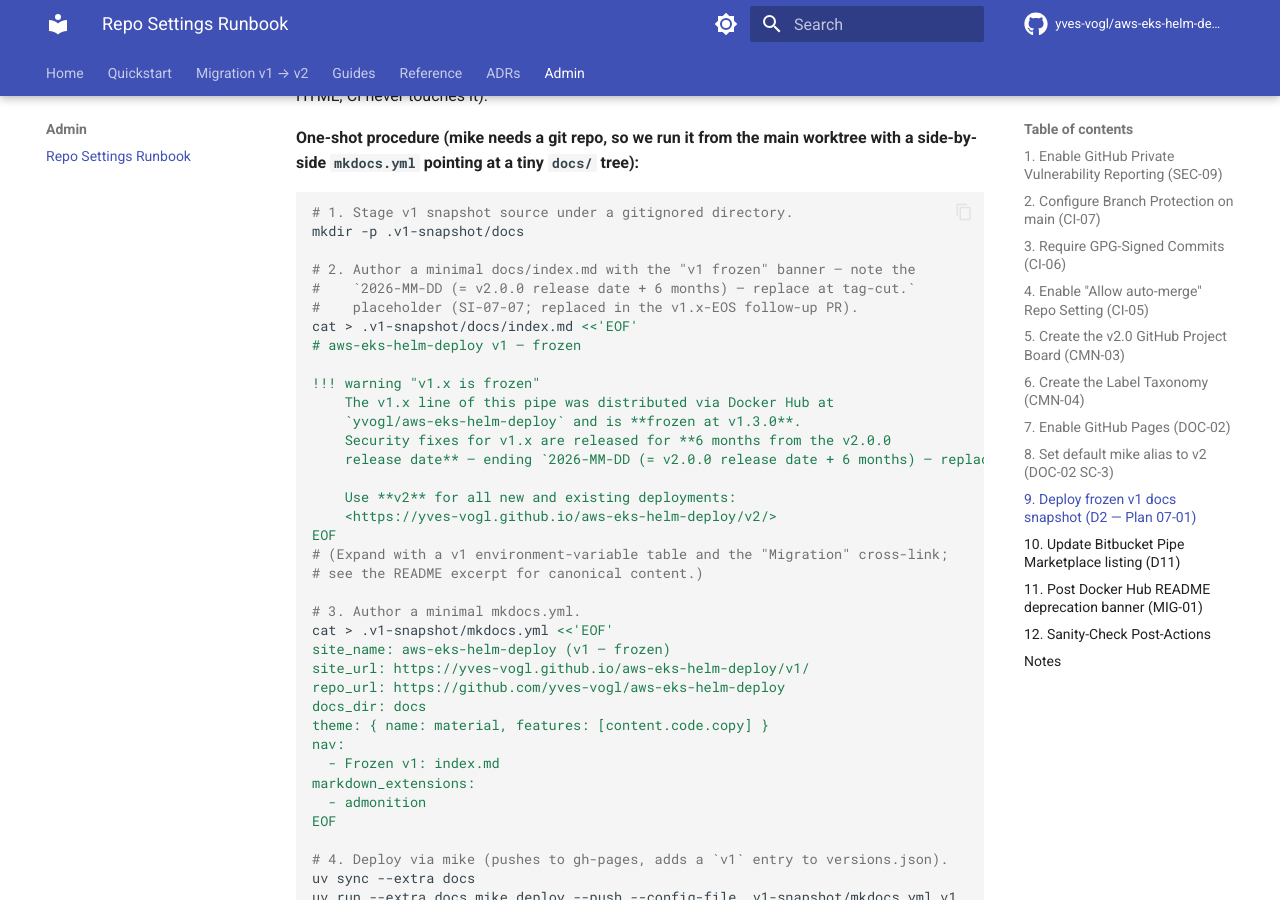
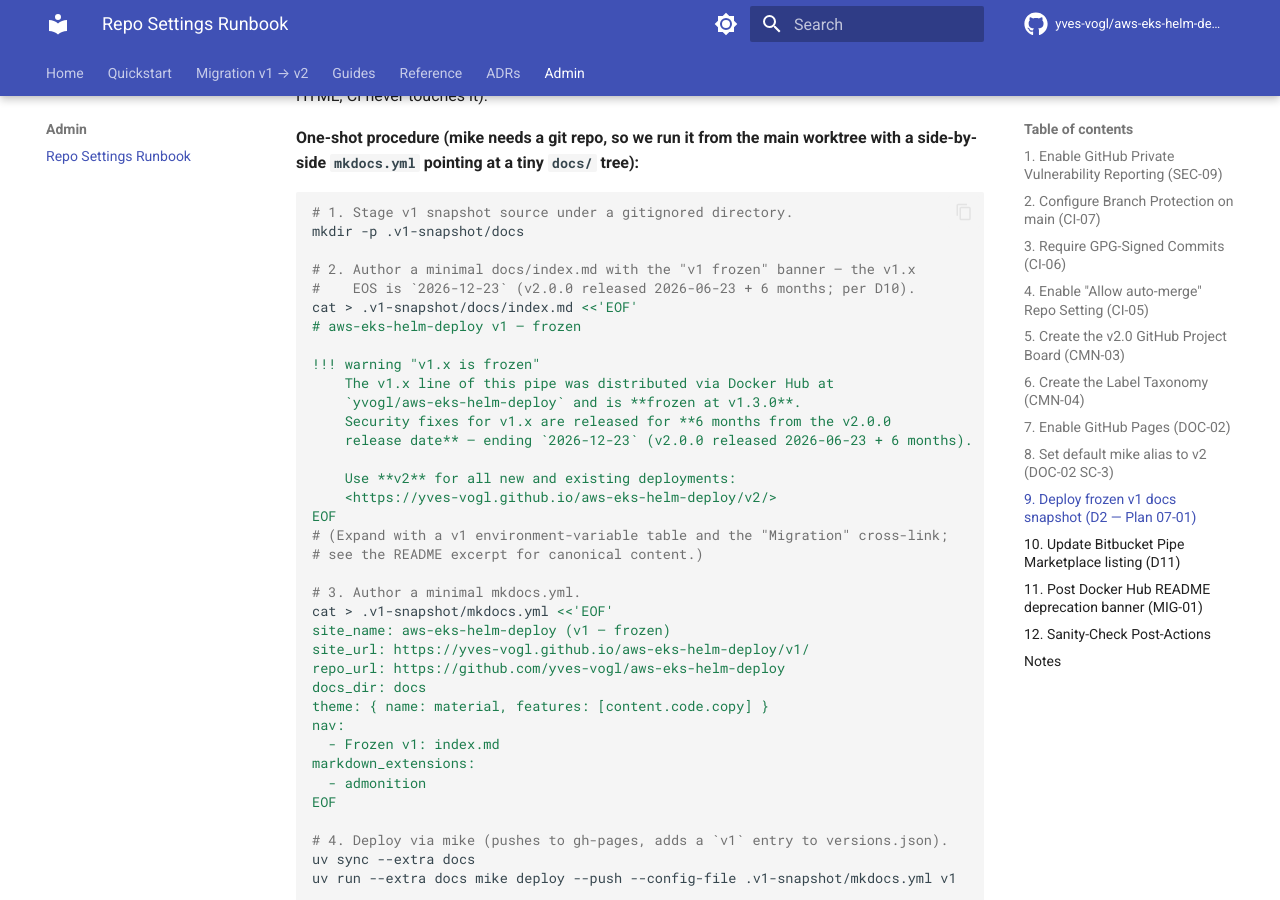
Before and after one commit to yves-vogl/aws-eks-helm-deploy, an MkDocs documentation site: the page built from docs/admin/repo-settings.md, in a window 1280 px wide and 900 px high, scrolled down 6415 px. Built offline with MkDocs 1.6.1 and Material for MkDocs 9.7.7, drawn with Linux system fonts in a browser that asks for light colours; comment, search, counter and statistics services are not loaded; some of the changed text lies outside the part shown.

Commit message:
chore(security): freeze v1.x EOS date — 2026-12-23 (#56)
v2.0.0 released 2026-06-23 → v1.x EOS = 2026-12-23. Placeholder replaced everywhere; structural tests assert absolute date. CI green.

````diff
--- a/docs/admin/repo-settings.md
+++ b/docs/admin/repo-settings.md
@@ -312,9 +312,8 @@
 # 1. Stage v1 snapshot source under a gitignored directory.
 mkdir -p .v1-snapshot/docs
 
-# 2. Author a minimal docs/index.md with the "v1 frozen" banner — note the
-#    `2026-MM-DD (= v2.0.0 release date + 6 months) — replace at tag-cut.`
-#    placeholder (SI-07-07; replaced in the v1.x-EOS follow-up PR).
+# 2. Author a minimal docs/index.md with the "v1 frozen" banner — the v1.x
+#    EOS is `2026-12-23` (v2.0.0 released 2026-06-23 + 6 months; per D10).
 cat > .v1-snapshot/docs/index.md <<'EOF'
 # aws-eks-helm-deploy v1 — frozen
 
@@ -322,7 +321,7 @@
     The v1.x line of this pipe was distributed via Docker Hub at
     `yvogl/aws-eks-helm-deploy` and is **frozen at v1.3.0**.
     Security fixes for v1.x are released for **6 months from the v2.0.0
-    release date** — ending `2026-MM-DD (= v2.0.0 release date + 6 months) — replace at tag-cut.`
+    release date** — ending `2026-12-23` (v2.0.0 released 2026-06-23 + 6 months).
 
     Use **v2** for all new and existing deployments:
     <https://yves-vogl.github.io/aws-eks-helm-deploy/v2/>
@@ -405,7 +404,7 @@
 > version (`:2.0.0`).
 >
 > Security fixes for v1.x are released for 6 months from the v2.0.0 release
-> date — ending `2026-MM-DD (= v2.0.0 release date + 6 months) — replace at tag-cut.`
+> date — ending `2026-12-23` (v2.0.0 released 2026-06-23 + 6 months).
 >
 > Migration guide: https://yves-vogl.github.io/aws-eks-helm-deploy/migration/v1-to-v2/
 ```
@@ -462,8 +461,9 @@
   intent — re-running is harmless but unnecessary).
 - Sections 10–11 (Bitbucket Pipe Marketplace + Docker Hub banner) are web-UI
   only with no programmatic idempotency guarantee; confirm visually.
-- The literal placeholder `2026-MM-DD (= v2.0.0 release date + 6 months) — replace at tag-cut.`
-  is the SI-07-07 invariant; it appears in v2.0 in `SECURITY.md` (Plan 07-06),
+- The v1.x EOS date is `2026-12-23` (v2.0.0 released 2026-06-23 + 6 months;
+  per D10 / SI-07-07). It appears in `SECURITY.md` (Plan 07-06),
   `docs/migration/v1-to-v2.md` (Plan 07-04), AND `docs/admin/repo-settings.md`
-  Section 9 + 11 (this plan). After the v2.0.0 tag-cut, the maintainer
-  replaces all occurrences in a single follow-up PR.
+  Sections 9 + 11 (this plan). The pre-tag-cut placeholder
+  `2026-MM-DD (= v2.0.0 release date + 6 months) — replace at tag-cut.` was
+  replaced in the v1.x-EOS-freeze follow-up PR after v2.0.0 was tagged.
````
Also changed, not shown: SECURITY.md (+1 -1 lines), docs/migration/v1-to-v2.md (+1 -1 lines), 3 other files.
